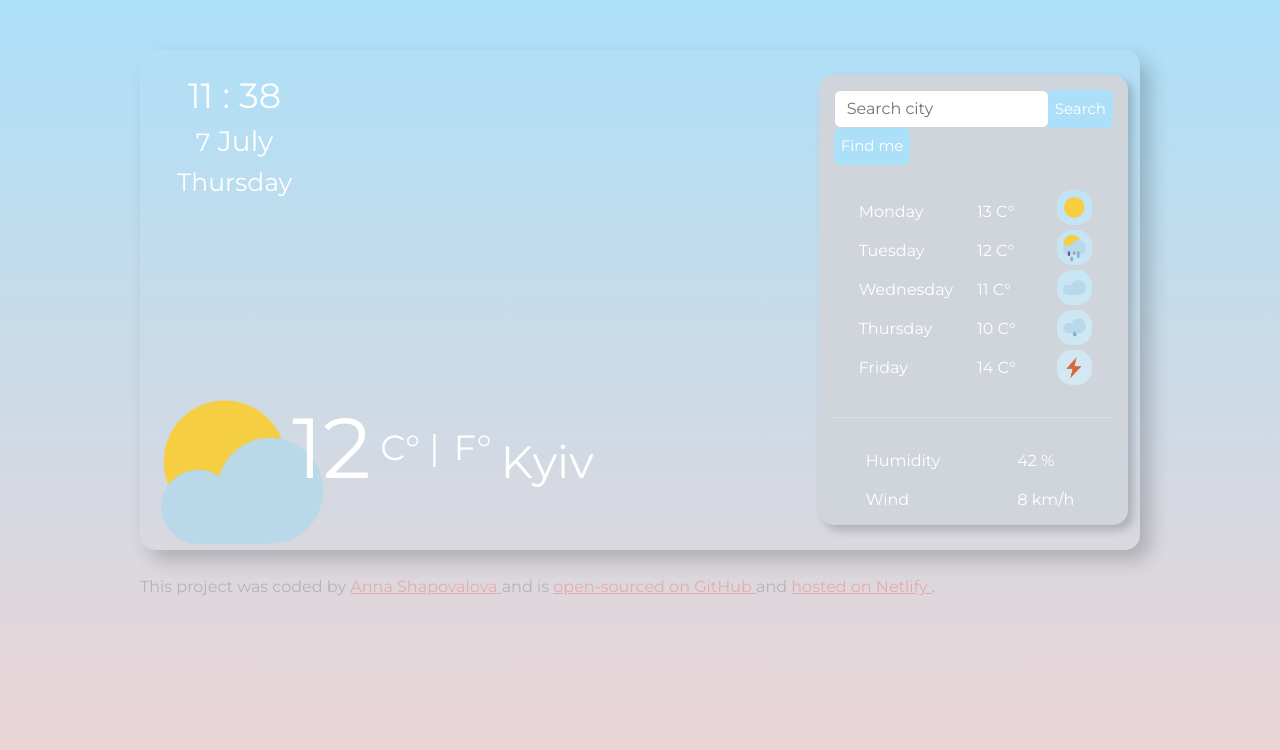
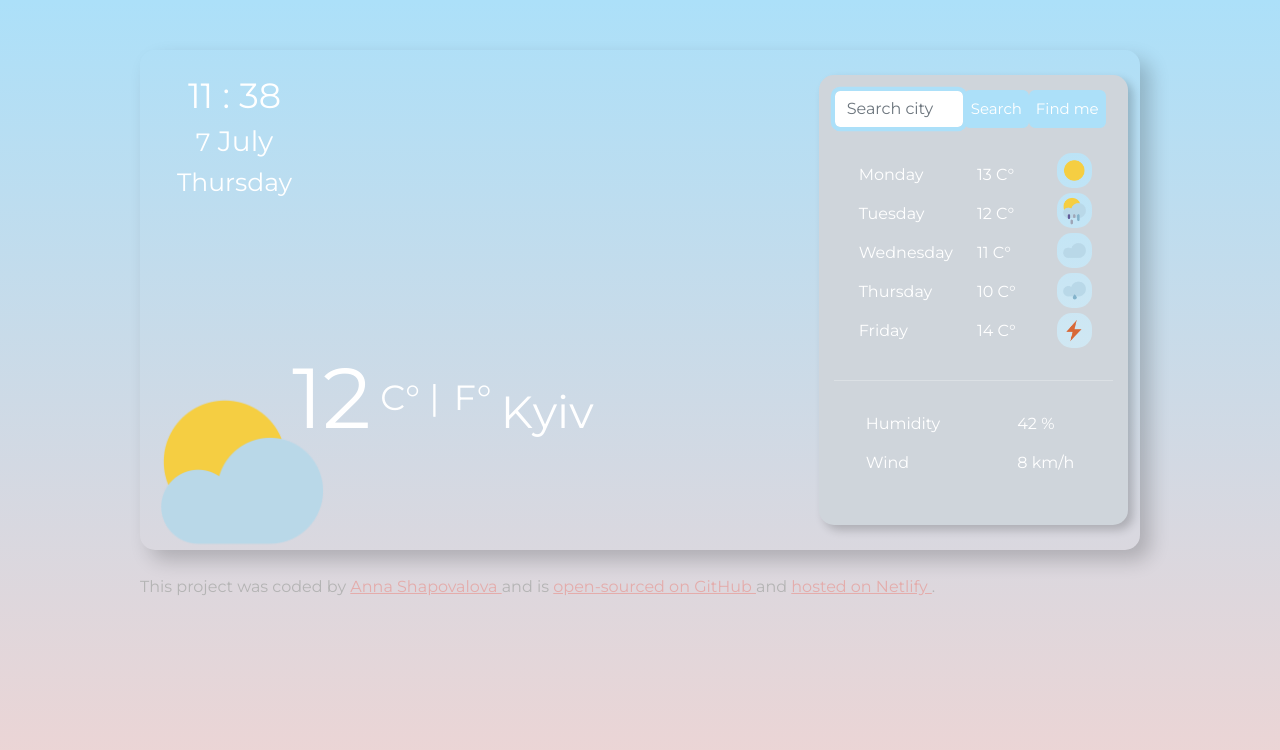
Before and after one commit to hannashapovalova/Vanilla-Weather-App, a plain HTML site: page index.html in a window 1280 px wide. Drawn offline with nearby package versions, Linux system fonts and the light colour scheme.

Commit message:
Code refactoring

```diff
--- a/index.html
+++ b/index.html
@@ -95,28 +95,30 @@
           <aside>
 
  <!-- Search Form -->
-
-          <form id="search-form">
-            <div class="input-group">
+          <div class="input-group">
+            <form id="search-form" class="search-form">
               <input
                 type="search"
                 class="form-control rounded input-form"
                 id="search-text-input"
                 placeholder="Search city"
                 aria-label="Search"
-                aria-describedby="search-addon" />
+                aria-describedby="search-addon"
+                required
+                autocomplete
+                autofocus/>
               <button
                 type="submit"
                 class="btn btn-outline-primary search-button">
                 Search
               </button>
-            </div> <!--class="input-group">-->
-          </form>
               <button
                 type="submit"
                 class="btn btn-outline-primary find-me-button">
                 Find me
               </button>
+            </form>
+          </div> <!--class="input-group">-->
 
 
 
--- a/src/data.js
+++ b/src/data.js
@@ -1,4 +1,4 @@
-//window.onload = findMeButton;
+
 // Current Dates, Hours, Minutes, Day, Months
 
 let now = new Date ();
--- a/src/styles.css
+++ b/src/styles.css
@@ -37,9 +37,9 @@ footer {
 }
 .main-icon {
     width: 250px;
+    margin-bottom: 150px;
 }
 .current-date-block {
-
     margin-left: 25px;
     margin-bottom: 150px;
     margin-top: 25px;
@@ -47,8 +47,7 @@ footer {
     text-align: center;
 }
 .current-weather-block {
-    display: block;
-    float: left;
+    display: inline;
     margin-bottom: 25px;
     width: 500px;
     min-width: 200px;
@@ -106,11 +105,18 @@ footer {
     min-width: 300px;
     box-shadow: 5px 5px 10px rgba(0, 0, 0, 0.2);
 }
+.search-form {
+    display: flex;
+}
+.input-form[type=search] {
+    width: 130px;
+}
 .input-form:focus {
     border-color: #ace0f9;
     box-shadow: 0 0 0 0.2rem #ace0f9;
 }
 .search-button, .find-me-button {
+    width: max-content;
     padding: 5px;
     font-size: 15px;
     color: white;
@@ -119,6 +125,9 @@ footer {
     border-width: 2px;
 
 }
+
+
+
 .search-button:hover,
 .find-me-button:hover {
     background-color: #ffb5b5;
```
